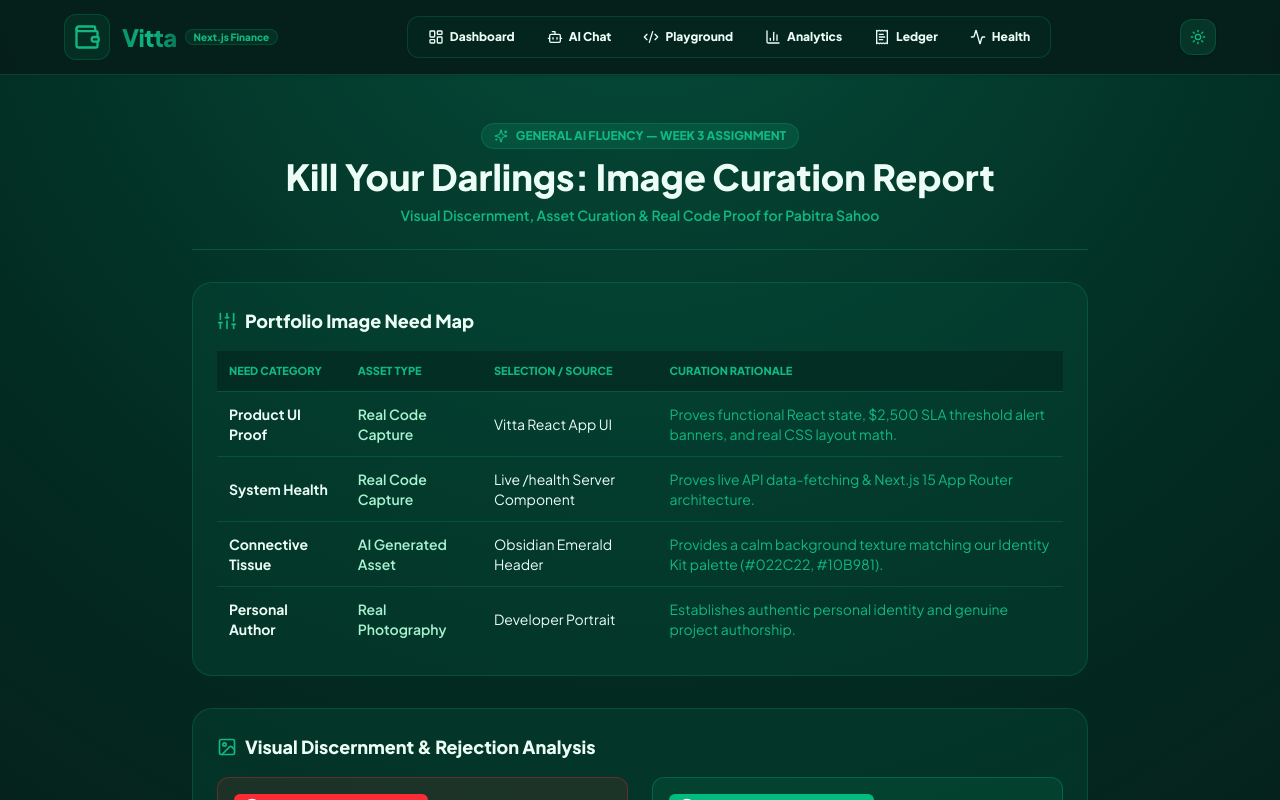
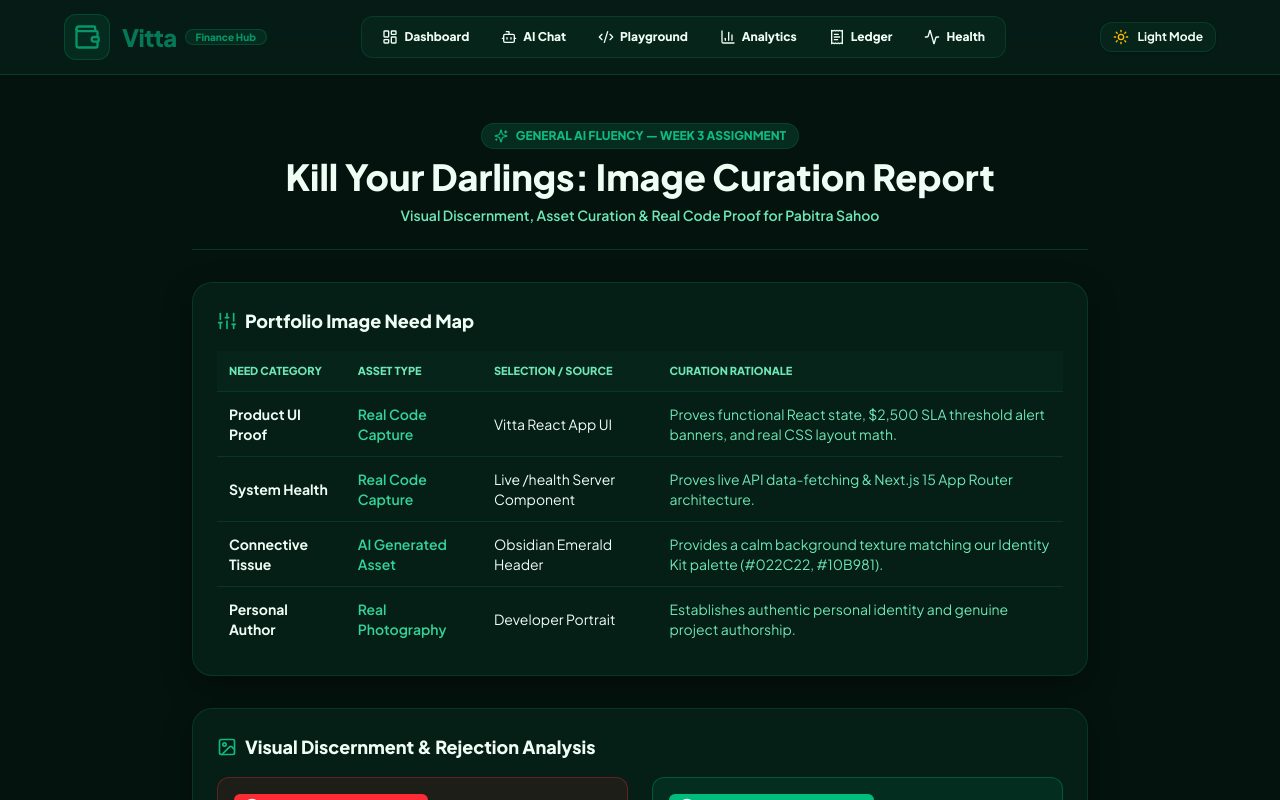
Before and after one commit to Pabitra-Sahoo/Vitta, a Next.js app: page /curation in a window 1280 px wide. Shown: the top 800 px of the page. Built offline with nearby package versions, Linux system fonts and the light colour scheme.

Commit message:
style(theme): redesign light mode with crisp white cards, dark charcoal text, and explicit theme toggle text

```diff
--- a/src/app/globals.css
+++ b/src/app/globals.css
@@ -5,44 +5,50 @@
   font-family: 'Plus Jakarta Sans', -apple-system, BlinkMacSystemFont, 'Segoe UI', Roboto, sans-serif;
 }
 
-/* Dark Emerald Finance Mode */
+/* ==========================================================================
+   DARK MODE — Obsidian & Deep Emerald Palette
+   ========================================================================== */
 body.dark-mode {
-  --bg-page: radial-gradient(circle at 50% -10%, #064e3b 0%, #022c22 50%, #061e19 85%);
-  --bg-app: rgba(6, 30, 25, 0.92);
-  --bg-card: rgba(6, 78, 59, 0.35);
-  --bg-input: rgba(4, 40, 32, 0.7);
-  --border-app: rgba(16, 185, 129, 0.25);
-  --border-card: rgba(16, 185, 129, 0.2);
-  --text-main: #ecfdf5;
-  --text-muted: #10b981;
-  --text-dim: #a7f3d0;
-  --shadow-app: 0 30px 60px -15px rgba(2, 44, 34, 0.9);
+  --bg-page: #04130e;
+  --bg-app: rgba(6, 30, 23, 0.85);
+  --bg-card: rgba(8, 45, 35, 0.45);
+  --bg-input: #06241a;
+  --border-app: rgba(16, 185, 129, 0.2);
+  --border-card: rgba(16, 185, 129, 0.16);
+  --text-main: #f0fdf4;
+  --text-muted: #6ee7b7;
+  --text-dim: #34d399;
+  --shadow-app: 0 20px 50px -10px rgba(0, 0, 0, 0.7);
   --pill-active-bg: linear-gradient(135deg, #10b981, #059669);
   --badge-bg: rgba(16, 185, 129, 0.15);
   --accent-color: #10b981;
-  --sub-panel-bg: rgba(4, 40, 32, 0.6);
-  --chat-bg: #022c22;
-  --chat-msg-bot: rgba(6, 78, 59, 0.4);
+  --sub-panel-bg: rgba(6, 35, 27, 0.6);
+  --chat-bg: #031c15;
+  --chat-msg-bot: rgba(6, 45, 35, 0.6);
+  --card-shadow: 0 10px 30px -5px rgba(0, 0, 0, 0.5);
 }
 
-/* Light Finance Mode */
+/* ==========================================================================
+   LIGHT MODE — Ultra-Clean Crisp Slate & Mint Palette (Maximum Legibility)
+   ========================================================================== */
 body.light-mode {
-  --bg-page: radial-gradient(circle at 50% 0%, #d1fae5 0%, #ecfdf5 60%, #f0fdf4 100%);
-  --bg-app: rgba(255, 255, 255, 0.95);
+  --bg-page: #f4f9f6;
+  --bg-app: #ffffff;
   --bg-card: #ffffff;
-  --bg-input: #e6f4ea;
-  --border-app: rgba(16, 185, 129, 0.3);
-  --border-card: rgba(16, 185, 129, 0.22);
-  --text-main: #022c22;
-  --text-muted: #047857;
-  --text-dim: #065f46;
-  --shadow-app: 0 20px 40px -10px rgba(16, 185, 129, 0.15);
-  --pill-active-bg: linear-gradient(135deg, #10b981, #047857);
-  --badge-bg: rgba(16, 185, 129, 0.14);
+  --bg-input: #f0fdf4;
+  --border-app: #cbd5e1;
+  --border-card: #e2e8f0;
+  --text-main: #0f172a; /* Deep Charcoal for Maximum Readability */
+  --text-muted: #334155; /* Dark Slate Subtext */
+  --text-dim: #047857; /* Rich Emerald Accent */
+  --shadow-app: 0 10px 30px -5px rgba(0, 0, 0, 0.06);
+  --pill-active-bg: linear-gradient(135deg, #059669, #047857);
+  --badge-bg: #e6f4ea;
   --accent-color: #059669;
-  --sub-panel-bg: #f0fdf4;
+  --sub-panel-bg: #f8fafc;
   --chat-bg: #ffffff;
-  --chat-msg-bot: #f0fdf4;
+  --chat-msg-bot: #f1f5f9;
+  --card-shadow: 0 4px 20px -2px rgba(0, 0, 0, 0.05);
 }
 
 * {
@@ -54,9 +60,10 @@
   min-height: 100vh;
   background: var(--bg-page);
   color: var(--text-main);
-  transition: background 0.3s ease, color 0.3s ease;
+  transition: background 0.25s ease, color 0.25s ease;
 }
 
+/* Base Card Styling with Dynamic Theme Support */
 .vitta-card {
   background: var(--bg-card);
   border: 1px solid var(--border-card);
@@ -64,11 +71,12 @@
   padding: 1.5rem;
   transition: all 0.22s ease;
   color: var(--text-main);
+  box-shadow: var(--card-shadow);
 }
 
 .vitta-card:hover {
   border-color: var(--accent-color);
-  box-shadow: 0 12px 30px -10px rgba(16, 185, 129, 0.2);
+  box-shadow: 0 12px 30px -10px rgba(16, 185, 129, 0.15);
 }
 
 .scrollable-list {
--- a/src/components/Navbar.tsx
+++ b/src/components/Navbar.tsx
@@ -53,17 +53,17 @@
   return (
     <header className="w-full bg-[var(--bg-app)] border-b border-[var(--border-app)] backdrop-blur-xl sticky top-0 z-50 px-4 md:px-8 py-3.5 transition-all shadow-sm">
       <div className="max-w-6xl mx-auto flex items-center justify-between">
-        {/* Brand Logo & Subtitle — Perfect Flex Alignment & High-Contrast Gradient */}
+        {/* Brand Logo & Subtitle — Ultra Crisp Contrast & Flex Alignment */}
         <Link href="/" className="flex items-center gap-3 group">
           <div className="p-2 rounded-xl bg-emerald-500/10 border border-emerald-500/20 group-hover:scale-105 transition-transform flex items-center justify-center shrink-0">
-            <Wallet className="w-6 h-6 md:w-7 md:h-7 text-[#10b981]" />
+            <Wallet className="w-6 h-6 md:w-7 md:h-7 text-[#059669] dark:text-[#10b981]" />
           </div>
           <div className="flex items-center gap-2">
-            <span className="text-xl md:text-2xl font-extrabold tracking-tight bg-gradient-to-r from-[#059669] via-[#10b981] to-[#047857] dark:from-[#a7f3d0] dark:via-[#10b981] dark:to-[#047857] bg-clip-text text-transparent">
+            <span className="text-xl md:text-2xl font-extrabold tracking-tight text-[#047857] dark:text-[#a7f3d0]">
               Vitta
             </span>
-            <span className="hidden sm:inline-flex items-center text-[10px] font-extrabold text-[#10b981] px-2 py-0.5 rounded-full bg-emerald-500/10 border border-emerald-500/20 leading-none">
-              Next.js Finance
+            <span className="hidden sm:inline-flex items-center text-[10px] font-extrabold text-[#059669] dark:text-[#10b981] px-2.5 py-0.5 rounded-full bg-emerald-500/10 border border-emerald-500/20 leading-none">
+              Finance Hub
             </span>
           </div>
         </Link>
@@ -79,7 +79,7 @@
                 className={`flex items-center gap-1.5 px-3.5 py-1.5 rounded-lg text-xs font-extrabold transition-all ${
                   isActive
                     ? 'bg-gradient-to-r from-[#10b981] to-[#059669] text-white shadow-md'
-                    : 'text-[var(--text-main)] hover:text-[#10b981] hover:bg-[var(--badge-bg)]'
+                    : 'text-[var(--text-main)] hover:text-[#059669] dark:hover:text-[#10b981] hover:bg-[var(--badge-bg)]'
                 }`}
               >
                 <Icon className="w-4 h-4" />
@@ -94,11 +94,21 @@
           {mounted && (
             <button
               onClick={toggleTheme}
-              className="w-9 h-9 flex items-center justify-center rounded-xl bg-[var(--badge-bg)] border border-[var(--border-card)] text-[#10b981] hover:border-[#10b981] transition-all cursor-pointer shadow-sm"
+              className="px-3 py-1.5 flex items-center gap-2 rounded-xl bg-[var(--bg-input)] border border-[var(--border-card)] text-[var(--text-main)] hover:border-[#10b981] transition-all cursor-pointer shadow-sm font-bold text-xs"
               aria-label="Toggle Light and Dark Mode"
               title={themeMode === 'dark' ? 'Switch to Light Mode' : 'Switch to Dark Mode'}
             >
-              {themeMode === 'dark' ? <Sun className="w-4 h-4" /> : <Moon className="w-4 h-4" />}
+              {themeMode === 'dark' ? (
+                <>
+                  <Sun className="w-4 h-4 text-amber-400" />
+                  <span className="hidden sm:inline">Light Mode</span>
+                </>
+              ) : (
+                <>
+                  <Moon className="w-4 h-4 text-emerald-700" />
+                  <span className="hidden sm:inline">Dark Mode</span>
+                </>
+              )}
             </button>
           )}
 
@@ -106,17 +116,17 @@
             onClick={() => setMobileMenuOpen((prev) => !prev)}
             aria-expanded={mobileMenuOpen}
             aria-label="Toggle mobile menu navigation"
-            className="lg:hidden p-2 rounded-xl bg-[var(--badge-bg)] border border-[var(--border-card)] text-[#10b981] hover:text-[var(--text-main)] transition-all focus:outline-none focus:ring-2 focus:ring-[#10b981]"
+            className="lg:hidden p-2 rounded-xl bg-[var(--bg-input)] border border-[var(--border-card)] text-[var(--text-main)] hover:text-[#10b981] transition-all focus:outline-none focus:ring-2 focus:ring-[#10b981]"
           >
             {mobileMenuOpen ? <X className="w-5 h-5" /> : <Menu className="w-5 h-5" />}
           </button>
         </div>
       </div>
 
-      {/* Mobile Drawer Dropdown Menu — Using CSS Theme Variables */}
+      {/* Mobile Drawer Dropdown Menu */}
       {mobileMenuOpen && (
         <div className="lg:hidden mt-3 pt-3 border-t border-[var(--border-card)] animate-fade-in">
-          <nav className="flex flex-col space-y-1 bg-[var(--bg-app)] border border-[var(--border-card)] p-3 rounded-2xl shadow-2xl backdrop-blur-xl">
+          <nav className="flex flex-col space-y-1 bg-[var(--bg-card)] border border-[var(--border-card)] p-3 rounded-2xl shadow-2xl backdrop-blur-xl">
             {navLinks.map(({ href, label, icon: Icon }) => {
               const isActive = pathname === href;
               return (
@@ -127,7 +137,7 @@
                   className={`flex items-center gap-3 px-4 py-3 rounded-xl text-xs font-bold transition-all ${
                     isActive
                       ? 'bg-gradient-to-r from-[#10b981] to-[#059669] text-white font-extrabold shadow-md'
-                      : 'text-[var(--text-main)] hover:bg-[var(--badge-bg)] hover:text-[#10b981]'
+                      : 'text-[var(--text-main)] hover:bg-[var(--badge-bg)] hover:text-[#059669]'
                   }`}
                 >
                   <Icon className="w-4 h-4 text-[#10b981]" />
```
